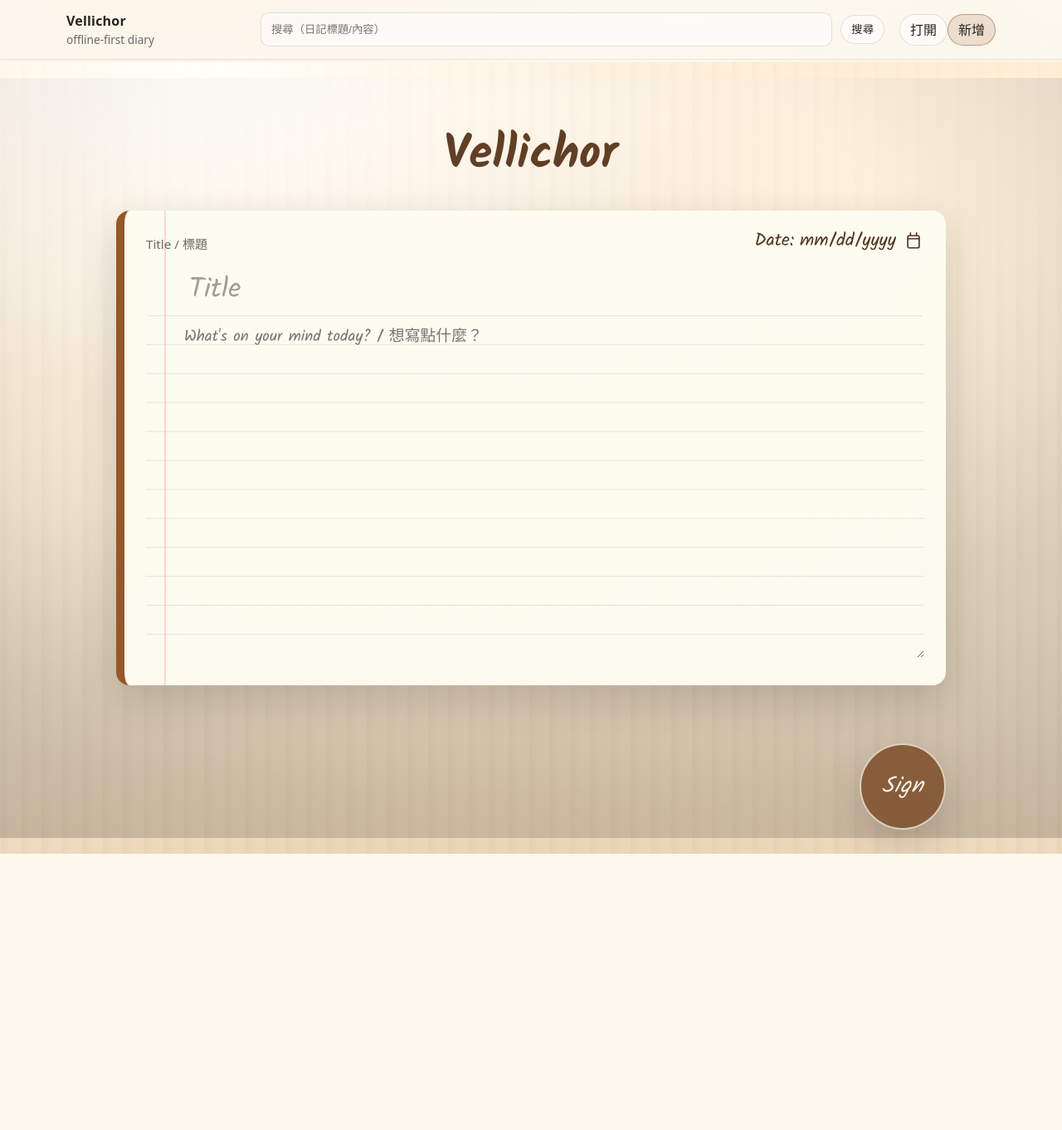
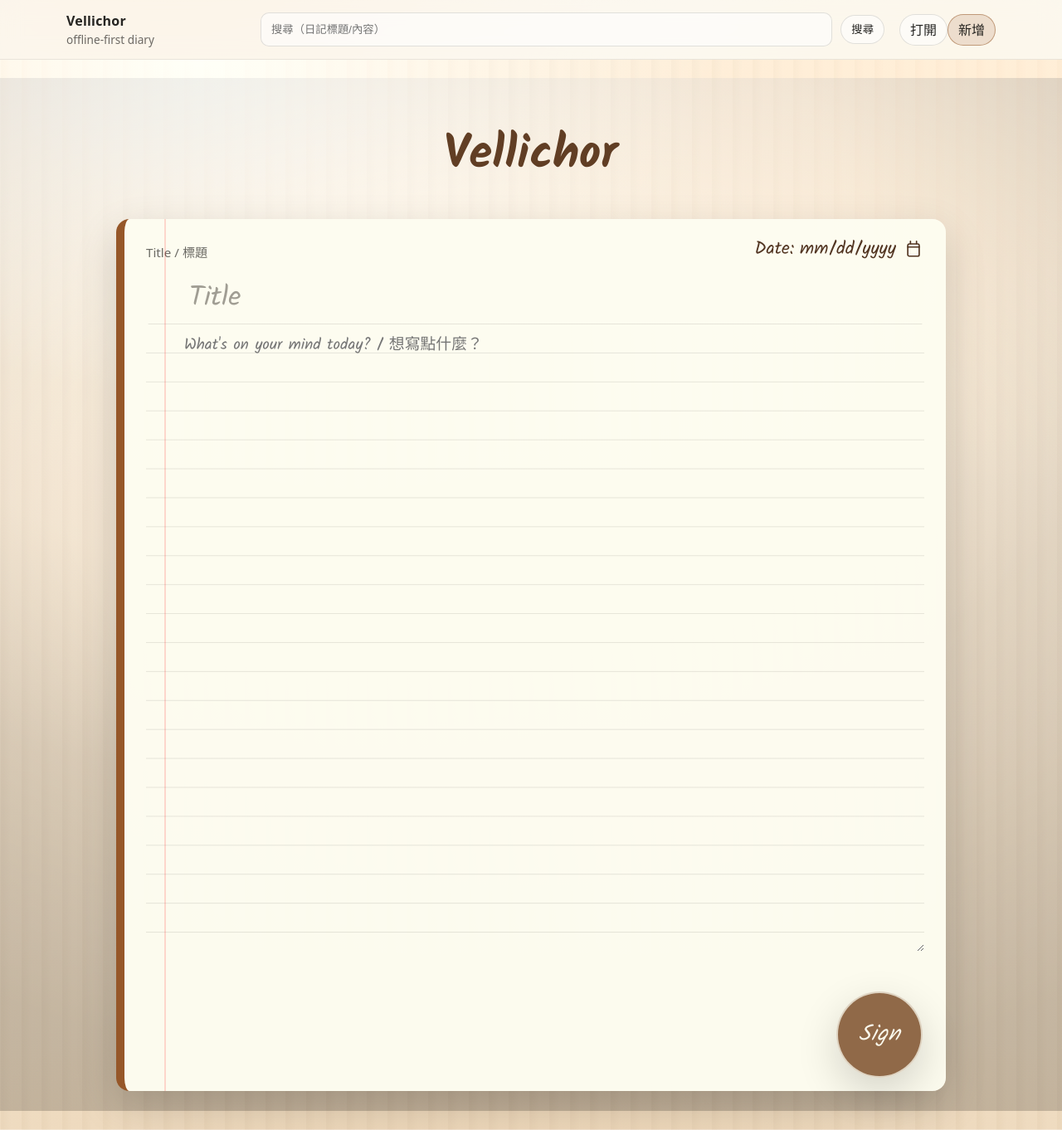
Before and after one commit to ChaoChienHung/Vellichor, a FastAPI app: template vellichor/templates/index.html in a window 1280 px wide. Shown: the whole page at 83% size. Before the commit the page ends 1029 px from the top, so only its background shows below. Run offline with FastAPI, Linux system fonts and the light colour scheme; the template is opened without the code that fills it, so the values that code supplies are empty; parts of the project's set-up code (start-up, migrations or seed data) failed here and were passed over; some web fonts are replaced.

Commit message:
Improve home editor layout and Python 3.9 compatibility

```diff
--- a/vellichor/__main__.py
+++ b/vellichor/__main__.py
@@ -1,11 +1,12 @@
 from __future__ import annotations
 
 import sys
+from typing import Optional
 
 from . import cli, run_web
 
 
-def main(argv: list[str] | None = None) -> int:
+def main(argv: Optional[list[str]] = None) -> int:
     argv = list(sys.argv[1:] if argv is None else argv)
     if not argv or argv[0] in ("-h", "--help"):
         print("usage: python -m vellichor {web,cli} ...")
--- a/vellichor/cli.py
+++ b/vellichor/cli.py
@@ -5,6 +5,7 @@ import os
 import sys
 from getpass import getpass
 from pathlib import Path
+from typing import Optional
 
 from . import core
 
@@ -134,7 +135,7 @@ def build_parser() -> argparse.ArgumentParser:
     return p
 
 
-def main(argv: list[str] | None = None) -> int:
+def main(argv: Optional[list[str]] = None) -> int:
     parser = build_parser()
     args = parser.parse_args(argv)
     try:
--- a/vellichor/core.py
+++ b/vellichor/core.py
@@ -115,7 +115,7 @@ class LatestEntry:
     title: str
 
 
-def latest_entry(ctx: Context) -> LatestEntry | None:
+def latest_entry(ctx: Context) -> Optional[LatestEntry]:
     m = SqliteEntryRepo(ctx.conn).latest_meta()
     if m is None:
         return None
--- a/vellichor/run_web.py
+++ b/vellichor/run_web.py
@@ -4,13 +4,14 @@ import argparse
 import os
 from getpass import getpass
 from pathlib import Path
+from typing import Optional
 
 import uvicorn
 
 from . import core, web
 
 
-def main(argv: list[str] | None = None) -> int:
+def main(argv: Optional[list[str]] = None) -> int:
     p = argparse.ArgumentParser(prog="vellichor-web")
     p.add_argument("--db", type=Path, default=Path("vellichor.db"))
     p.add_argument("--host", default="127.0.0.1")
--- a/vellichor/static/app.css
+++ b/vellichor/static/app.css
@@ -545,6 +545,30 @@ input[type="date"]:focus {
 
 .cover-wrap.home-cover .home {
   padding-bottom: 0;
+  align-self: stretch;
+  display: flex;
+  flex-direction: column;
+}
+
+.cover-wrap.home-cover .diary-input-section {
+  flex: 1;
+  display: flex;
+  flex-direction: column;
+  min-height: 0;
+}
+
+.cover-wrap.home-cover .diary-input-section form {
+  flex: 1;
+  display: flex;
+  flex-direction: column;
+  min-height: 0;
+  padding-bottom: 140px;
+  box-sizing: border-box;
+}
+
+.cover-wrap.home-cover .diary-textarea {
+  flex: 1;
+  min-height: 95vh;
 }
 
 .home-header {
@@ -722,8 +746,8 @@ input[type="date"]:focus {
 
 .save-btn-container {
   position: absolute;
-  right: 12px;
-  bottom: 10px;
+  right: 40px;
+  bottom: 40px;
   z-index: 3;
 }
 
@@ -766,7 +790,7 @@ input[type="date"]:focus {
   display: grid;
   grid-template-columns: repeat(auto-fill, minmax(280px, 1fr));
   gap: 18px;
-  padding-bottom: 160px;
+  padding-bottom: 0;
 }
 
 .note-card {
--- a/vellichor/web.py
+++ b/vellichor/web.py
@@ -1,6 +1,7 @@
 from __future__ import annotations
 
 from pathlib import Path
+from typing import Optional
 
 from fastapi import FastAPI, Form, Request
 from fastapi.responses import HTMLResponse, RedirectResponse
@@ -45,7 +46,7 @@ def create_app(*, ctx: core.Context) -> FastAPI:
         return templates.TemplateResponse("new.html", {"request": request, "title": "", "content": ""})
 
     @app.post("/entry/new")
-    async def new_entry(title: str = Form(...), content: str = Form(...), date: str | None = Form(None)):
+    async def new_entry(title: str = Form(...), content: str = Form(...), date: Optional[str] = Form(None)):
         entry_id = core.create_entry(
             app.state.ctx,
             title=title.strip() or "(untitled)",
@@ -66,7 +67,7 @@ def create_app(*, ctx: core.Context) -> FastAPI:
 
     @app.post("/entry/{entry_id}/edit")
     async def edit_entry(
-        entry_id: str, title: str = Form(...), content: str = Form(...), date: str | None = Form(None)
+        entry_id: str, title: str = Form(...), content: str = Form(...), date: Optional[str] = Form(None)
     ):
         core.update_entry(
             app.state.ctx,
```
